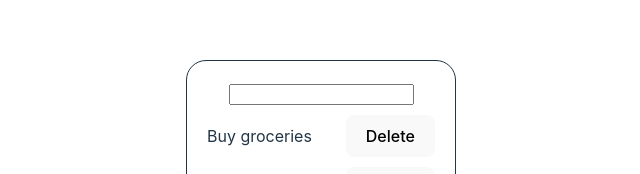
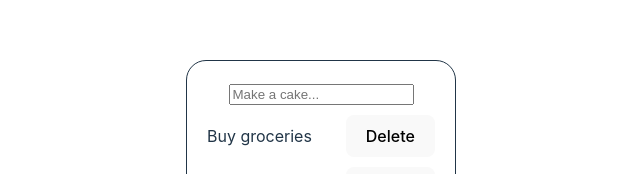
Before and after one commit to godidev/Todo-Ts, a React (Vite) app: page / in a window 1280 px wide. Shown: the part 153-327 px from the top of the page, without its empty margins (319-959 px from the left). Built offline with nearby package versions, Linux system fonts and the light colour scheme.

Commit message:
feat: add a placeholder for the input

```diff
--- a/src/App.tsx
+++ b/src/App.tsx
@@ -32,7 +32,6 @@ function App() {
   }
 
   const handleDelete = ({ id }: TodoId): void => {
-    console.log('borraooooo')
     const newTodos = todos.filter((todo) => todo.id !== id)
     setTodos(newTodos)
   }
--- a/src/components/Header.tsx
+++ b/src/components/Header.tsx
@@ -25,6 +25,7 @@ function Header({ handleSubmit }: Props): JSX.Element {
     <header>
       <form onSubmit={handleForm}>
         <input
+          placeholder='Make a cake...'
           type='text'
           value={inputValue}
           onChange={(e) => setInputValue(e.target.value)}
```
